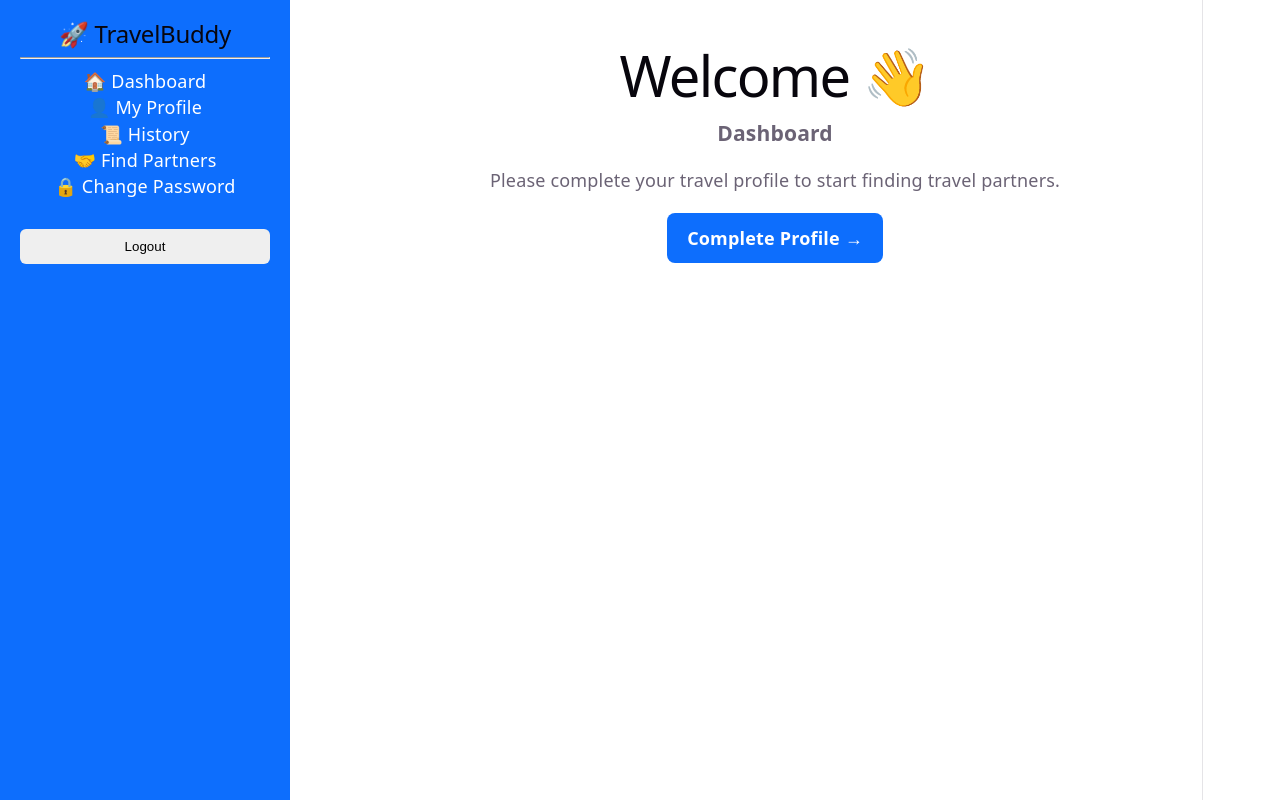
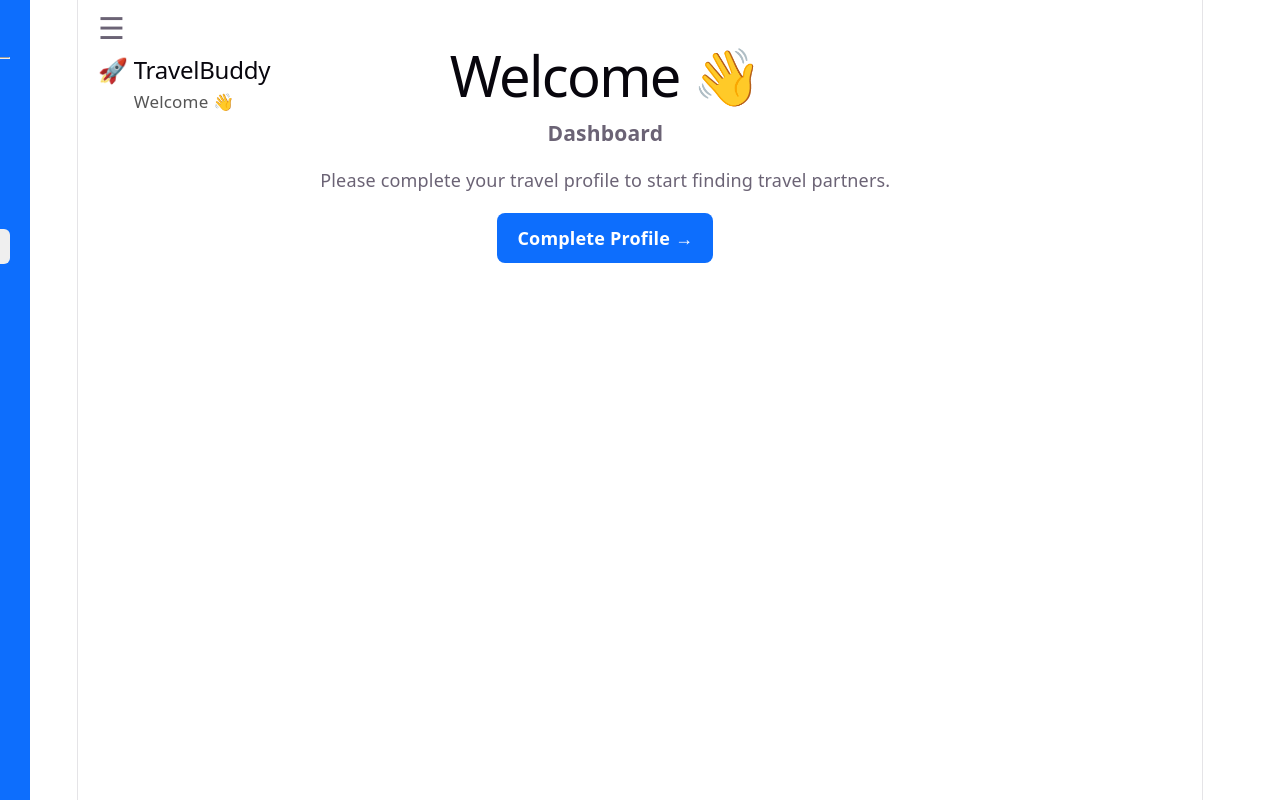
Before and after one commit to arnika44/TravelBuddy-frontend, a React app: page /dashboard in a window 1280 px wide. Built offline with nearby package versions, Linux system fonts and the light colour scheme; the HTML template or start-up script is replaced by a standard one.

Commit message:
Update login, register and dashboard

```diff
--- a/src/components/Navbar.jsx
+++ b/src/components/Navbar.jsx
@@ -0,0 +1,50 @@
+import { useState } from "react";
+import Sidebar from "./Sidebar";
+
+export default function Navbar() {
+
+  const user = JSON.parse(localStorage.getItem("user"));
+  const [open, setOpen] = useState(false);
+
+  return (
+    <>
+      <div
+        style={{
+          padding: "15px 20px"
+        }}
+      >
+        <div
+          onClick={() => setOpen(true)}
+          style={{
+            fontSize: "30px",
+            cursor: "pointer",
+            width: "fit-content"
+          }}
+        >
+          ☰
+        </div>
+
+        <h2
+          style={{
+            marginTop: "15px",
+            marginBottom: "5px"
+          }}
+        >
+          🚀 TravelBuddy
+        </h2>
+
+        <p
+          style={{
+            margin: 0,
+            color: "#555",
+            fontSize: "17px"
+          }}
+        >
+          Welcome {user?.name} 👋
+        </p>
+      </div>
+
+      <Sidebar open={open} setOpen={setOpen} />
+    </>
+  );
+}
--- a/src/components/Sidebar.jsx
+++ b/src/components/Sidebar.jsx
@@ -1,6 +1,6 @@
 import { Link, useNavigate } from "react-router-dom";
 
-export default function Sidebar() {
+export default function Sidebar({ open, setOpen }) {
 
   const navigate = useNavigate();
 
@@ -10,31 +10,49 @@ export default function Sidebar() {
   };
 
   return (
+    <>
+      {open && (
+        <div
+          onClick={() => setOpen(false)}
+          style={{
+            position: "fixed",
+            top: 0,
+            left: 0,
+            width: "100%",
+            height: "100%",
+            background: "rgba(0,0,0,0.3)",
+            zIndex: 999
+          }}
+        />
+      )}
+
       <div
         style={{
+          position: "fixed",
+          top: 0,
+          left: open ? 0 : "-260px",
           width: "250px",
           height: "100vh",
           background: "#0d6efd",
           color: "white",
           padding: "20px",
-        position: "fixed",
-        left: 0,
-        top: 0
+          transition: "0.3s",
+          zIndex: 1000
         }}
       >
         <h2>🚀 TravelBuddy</h2>
 
         <hr />
 
-      <p><Link to="/dashboard" style={link}>🏠 Dashboard</Link></p>
+        <p><Link onClick={() => setOpen(false)} to="/dashboard" style={link}>🏠 Dashboard</Link></p>
 
-      <p><Link to="/profile" style={link}>👤 My Profile</Link></p>
+        <p><Link onClick={() => setOpen(false)} to="/profile" style={link}>👤 My Profile</Link></p>
 
-      <p><Link to="/history" style={link}>📜 History</Link></p>
+        <p><Link onClick={() => setOpen(false)} to="/history" style={link}>📜 History</Link></p>
 
-      <p><Link to="/find-partners" style={link}>🤝 Find Partners</Link></p>
+        <p><Link onClick={() => setOpen(false)} to="/find-partners" style={link}>🤝 Find Partners</Link></p>
 
-      <p><Link to="/change-password" style={link}>🔒 Change Password</Link></p>
+        <p><Link onClick={() => setOpen(false)} to="/change-password" style={link}>🔒 Change Password</Link></p>
 
         <button
           onClick={logout}
@@ -49,8 +67,8 @@ export default function Sidebar() {
         >
           Logout
         </button>
-
       </div>
+    </>
   );
 }
 
--- a/src/pages/Dashboard.jsx
+++ b/src/pages/Dashboard.jsx
@@ -1,4 +1,4 @@
-import Sidebar from "../components/Sidebar";
+import Navbar from "../components/Navbar";
 import { Link } from "react-router-dom";
 
 export default function Dashboard() {
@@ -9,15 +9,13 @@ export default function Dashboard() {
 
     <div style={{display:"flex"}}>
 
-      {/* Sidebar */}
+      {/* navbar */}
 
-      <Sidebar />
+      <Navbar />
 
       <div
   style={{
-    marginLeft: "270px",
-    padding: "30px",
-    flex: 1
+    padding: "30px"
   }}
 >
 
--- a/src/pages/Profile.jsx
+++ b/src/pages/Profile.jsx
@@ -1,5 +1,7 @@
 import { useState, useEffect } from "react";
 import axios from "axios";
+import Navbar from "../components/Navbar";
+
 const API = "https://travelbuddy-backend-4w7o.onrender.com";
 
 export default function Profile() {
@@ -62,10 +64,16 @@ export default function Profile() {
 };
 
   return (
+  <div>
+
+    <Navbar />
+
     <div
       style={{
         maxWidth: "700px",
-        margin: "30px auto",
+        marginTop: "20px",
+        marginLeft: "auto",
+        marginRight: "auto",
         padding: "20px",
         border: "1px solid #ddd",
         borderRadius: "10px",
@@ -215,8 +223,11 @@ export default function Profile() {
 >
   Save Profile
 </button>
+
     </div>
-  );
+
+  </div>
+);
 }
 const label = {
   display: "block",
```
Also changed, not shown: src/pages/History.jsx (line endings or trailing spaces). Lines whose indentation alone changed are shown as unchanged.
